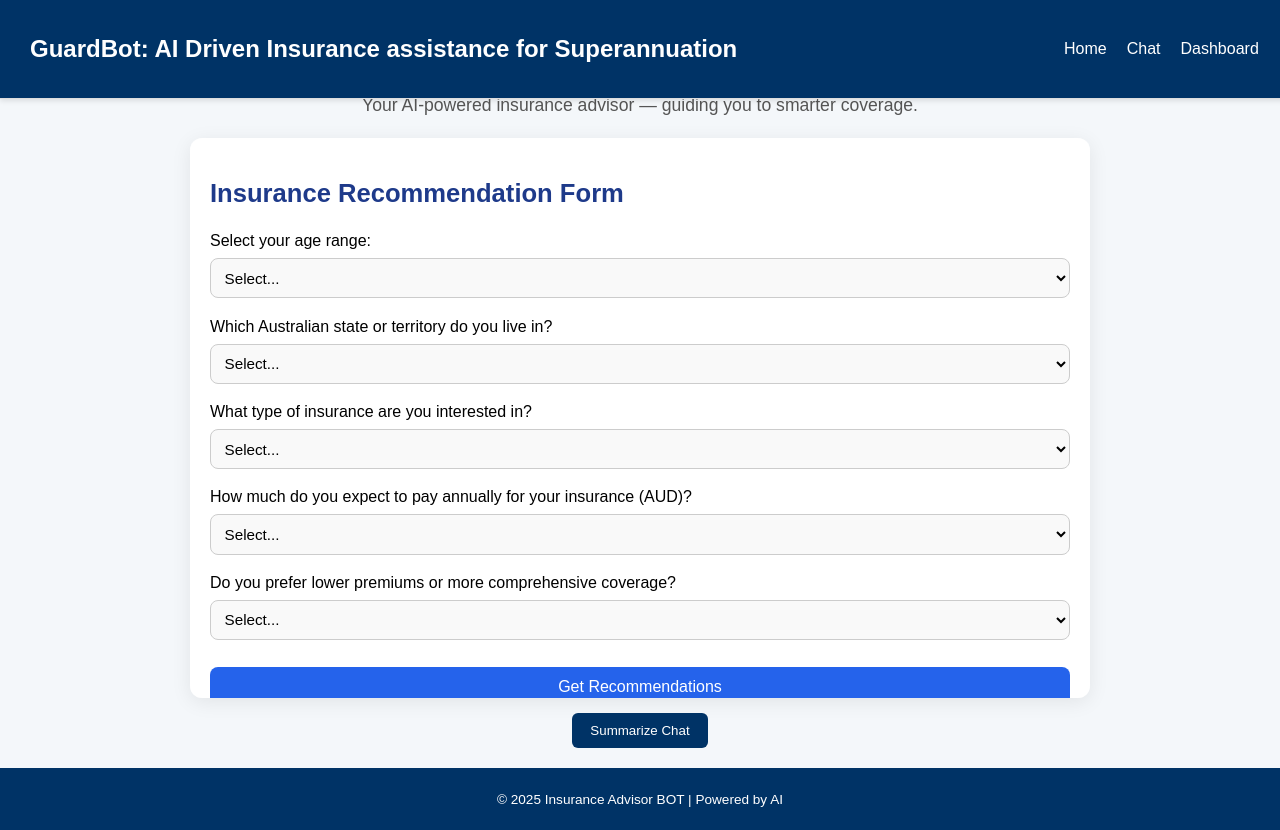
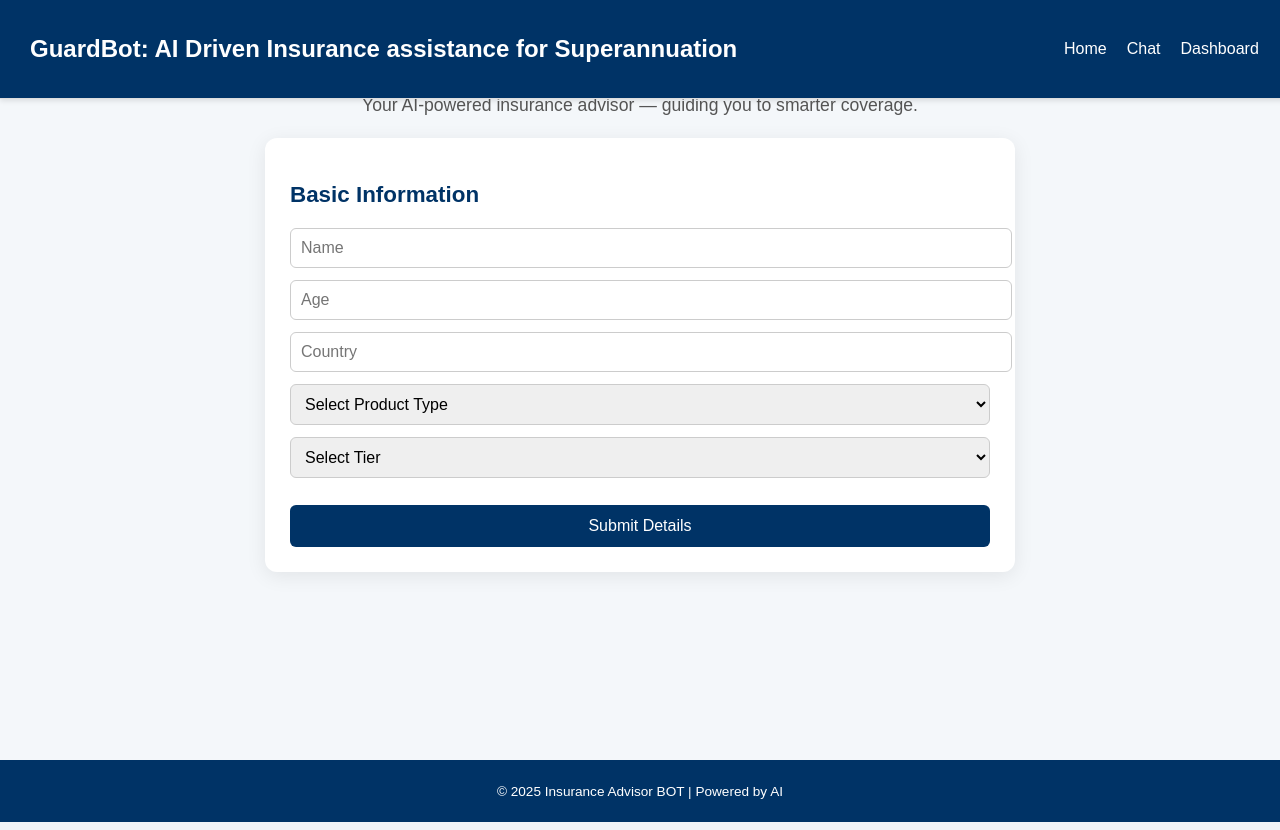
Before and after one commit to DrishttiNarwal/MUFG-Hackathon, a React (Create React App) app in the folder Frontend/mugfhackathon-app/: page /chat in a window 1280 px wide. Built offline with nearby package versions, Linux system fonts and the light colour scheme.

Commit message:
Added detailed form for user details entry for different Insuarance types

```diff
--- a/Frontend/mugfhackathon-app/src/pages/Chat.css
+++ b/Frontend/mugfhackathon-app/src/pages/Chat.css
@@ -1,7 +1,7 @@
 .chat-page {
   display: flex;
   flex-direction: column;
-  min-height: calc(100vh - 80px); /* full height minus navbar/footer */
+  min-height: calc(100vh - 80px);
   padding: 20px;
   background-color: #f4f7fa;
 }
@@ -26,37 +26,49 @@
   line-height: 1.5;
 }
 
-.chat-container-wrapper {
-  flex-grow: 1;
+.form-container {
+  background: #fff;
+  padding: 25px;
+  border-radius: 12px;
+  box-shadow: 0 4px 20px rgba(0, 0, 0, 0.08);
+  width: 100%;
+  max-width: 700px;
+  margin: auto;
   display: flex;
-  justify-content: center;
-  align-items: flex-start;
+  flex-direction: column;
+  gap: 12px;
 }
 
-.chat-container-wrapper > div {
-  background-color: #ffffff;
-  padding: 20px;
-  border-radius: 12px;
-  box-shadow: 0 4px 20px rgba(0,0,0,0.08);
-  width: 100%;
-  max-width: 900px;
-  height: 70vh; /* nice fixed height for hackathon demo */
-  display: flex;
-  flex-direction: column;
+.form-container h2 {
+  color: #003366;
+  margin-bottom: 8px;
+  font-size: 1.4rem;
 }
 
-.chat-footer {
-  text-align: center;
-  margin-top: 15px;
+.form-container h3 {
+  margin-top: 10px;
+  font-size: 1.2rem;
+  color: #444;
+}
+
+.form-container input,
+.form-container select {
+  padding: 10px;
+  border: 1px solid #ccc;
+  border-radius: 6px;
+  font-size: 1rem;
+  width: 100%;
 }
 
 .summarize-btn {
   background-color: #003366;
   color: white;
   border: none;
-  padding: 10px 18px;
+  padding: 12px;
   border-radius: 6px;
   cursor: pointer;
+  font-size: 1rem;
+  margin-top: 15px;
 }
 
 .summarize-btn:hover {
--- a/Frontend/mugfhackathon-app/src/pages/Chat.js
+++ b/Frontend/mugfhackathon-app/src/pages/Chat.js
@@ -1,19 +1,47 @@
-import React from "react";
-import { useNavigate } from "react-router-dom";
-import Chatbot from "../components/Chatbot";
+import React, { useState } from "react";
 import "./Chat.css";
 
 export default function Chat() {
-  const navigate = useNavigate();
+  const [formData, setFormData] = useState({
+    name: "",
+    age: "",
+    country: "",
+    productType: "",
+    tier: "",
+    // Insurance-specific fields
+    annualPremium: "",
+    sumInsured: "",
+    smokerDrinker: "",
+    healthIssues: "",
+    priceOfVehicle: "",
+    ageOfVehicle: "",
+    typeOfVehicle: "",
+    destinationCountry: "",
+    tripDuration: "",
+    medicalCondition: "",
+    healthCoverage: "",
+    baggageCoverage: "",
+    tripCancellationCoverage: "",
+    accidentCoverage: "",
+    propertyValue: "",
+    propertyAge: "",
+    propertyType: "",
+    propertySize: "",
+  });
 
-  const handleSummarize = () => {
-    // Later: Pass chat history via state or global store
-    navigate("/export");
+  const handleChange = (e) => {
+    const { name, value } = e.target;
+    setFormData({ ...formData, [name]: value });
+  };
+
+  const handleSubmit = (e) => {
+    e.preventDefault();
+    console.log("Collected Data: ", formData);
+    alert("Form Submitted! Check console for data.");
   };
 
   return (
     <div className="chat-page">
-      {/* Chat Header */}
       <header className="chat-header">
         <h1>GuardBot</h1>
         <p className="chat-tagline">
@@ -21,16 +49,229 @@ export default function Chat() {
         </p>
       </header>
 
-      {/* Chat Interface */}
+      {/* Input Form */}
       <div className="chat-container-wrapper">
-        <Chatbot />
-      </div>
+        <form className="form-container" onSubmit={handleSubmit}>
+          {/* Basic Info */}
+          <h2>Basic Information</h2>
+          <input
+            type="text"
+            name="name"
+            placeholder="Name"
+            value={formData.name}
+            onChange={handleChange}
+            required
+          />
+          <input
+            type="number"
+            name="age"
+            placeholder="Age"
+            value={formData.age}
+            onChange={handleChange}
+            required
+          />
+          <input
+            type="text"
+            name="country"
+            placeholder="Country"
+            value={formData.country}
+            onChange={handleChange}
+            required
+          />
+          <select
+            name="productType"
+            value={formData.productType}
+            onChange={handleChange}
+            required
+          >
+            <option value="">Select Product Type</option>
+            <option value="health">Health Insurance</option>
+            <option value="life">Life Insurance</option>
+            <option value="vehicle">Vehicle Insurance</option>
+            <option value="travel">Travel Insurance</option>
+            <option value="house">House Insurance</option>
+          </select>
+          <select
+            name="tier"
+            value={formData.tier}
+            onChange={handleChange}
+            required
+          >
+            <option value="">Select Tier</option>
+            <option value="basic">Basic</option>
+            <option value="standard">Standard</option>
+            <option value="gold">Gold</option>
+            <option value="premium">Premium</option>
+          </select>
 
-      {/* Summarize Button */}
-      <div className="chat-footer">
-        <button className="summarize-btn" onClick={handleSummarize}>
-          Summarize Chat
-        </button>
+          {/* Conditional Forms */}
+          {formData.productType === "health" || formData.productType === "life" ? (
+            <>
+              <h2>{formData.productType === "health" ? "Health Insurance" : "Life Insurance"} Details</h2>
+              <input
+                type="number"
+                name="annualPremium"
+                placeholder="Annual Premium"
+                value={formData.annualPremium}
+                onChange={handleChange}
+              />
+              <input
+                type="number"
+                name="sumInsured"
+                placeholder="Sum Insured"
+                value={formData.sumInsured}
+                onChange={handleChange}
+              />
+              <select
+                name="smokerDrinker"
+                value={formData.smokerDrinker}
+                onChange={handleChange}
+              >
+                <option value="">Smoker/Drinker?</option>
+                <option value="yes">Yes</option>
+                <option value="no">No</option>
+              </select>
+              <input
+                type="text"
+                name="healthIssues"
+                placeholder="Health Issues"
+                value={formData.healthIssues}
+                onChange={handleChange}
+              />
+            </>
+          ) : null}
+
+          {formData.productType === "vehicle" && (
+            <>
+              <h2>Vehicle Insurance Details</h2>
+              <input
+                type="number"
+                name="priceOfVehicle"
+                placeholder="Price of Vehicle"
+                value={formData.priceOfVehicle}
+                onChange={handleChange}
+              />
+              <input
+                type="number"
+                name="ageOfVehicle"
+                placeholder="Age of Vehicle"
+                value={formData.ageOfVehicle}
+                onChange={handleChange}
+              />
+              <select
+                name="typeOfVehicle"
+                value={formData.typeOfVehicle}
+                onChange={handleChange}
+              >
+                <option value="">Type of Vehicle</option>
+                <option value="bike">Bike</option>
+                <option value="car">Car</option>
+                <option value="truck">Truck</option>
+                <option value="three-wheeler">Three Wheeler</option>
+              </select>
+            </>
+          )}
+
+          {formData.productType === "travel" && (
+            <>
+              <h2>Travel Insurance Details</h2>
+              <input
+                type="text"
+                name="destinationCountry"
+                placeholder="Destination Country"
+                value={formData.destinationCountry}
+                onChange={handleChange}
+              />
+              <input
+                type="number"
+                name="tripDuration"
+                placeholder="Trip Duration (Days)"
+                value={formData.tripDuration}
+                onChange={handleChange}
+              />
+              <select
+                name="medicalCondition"
+                value={formData.medicalCondition}
+                onChange={handleChange}
+              >
+                <option value="">Existing Medical Condition?</option>
+                <option value="yes">Yes</option>
+                <option value="no">No</option>
+              </select>
+
+              <h3>Coverage Options</h3>
+              <select
+                name="baggageCoverage"
+                value={formData.baggageCoverage}
+                onChange={handleChange}
+              >
+                <option value="">Baggage Coverage?</option>
+                <option value="yes">Yes</option>
+                <option value="no">No</option>
+              </select>
+              <select
+                name="tripCancellationCoverage"
+                value={formData.tripCancellationCoverage}
+                onChange={handleChange}
+              >
+                <option value="">Trip Cancellation Coverage?</option>
+                <option value="yes">Yes</option>
+                <option value="no">No</option>
+              </select>
+              <select
+                name="accidentCoverage"
+                value={formData.accidentCoverage}
+                onChange={handleChange}
+              >
+                <option value="">Accident Coverage?</option>
+                <option value="yes">Yes</option>
+                <option value="no">No</option>
+              </select>
+            </>
+          )}
+
+          {formData.productType === "house" && (
+            <>
+              <h2>House Insurance Details</h2>
+              <input
+                type="number"
+                name="propertyValue"
+                placeholder="Property Value"
+                value={formData.propertyValue}
+                onChange={handleChange}
+              />
+              <input
+                type="number"
+                name="propertyAge"
+                placeholder="Property Age"
+                value={formData.propertyAge}
+                onChange={handleChange}
+              />
+              <select
+                name="propertyType"
+                value={formData.propertyType}
+                onChange={handleChange}
+              >
+                <option value="">Property Type</option>
+                <option value="house">House</option>
+                <option value="bunglow">Bunglow</option>
+                <option value="apartment">Apartment</option>
+              </select>
+              <input
+                type="number"
+                name="propertySize"
+                placeholder="Property Size (sq ft)"
+                value={formData.propertySize}
+                onChange={handleChange}
+              />
+            </>
+          )}
+
+          {/* Submit */}
+          <button type="submit" className="summarize-btn">
+            Submit Details
+          </button>
+        </form>
       </div>
     </div>
   );
```
